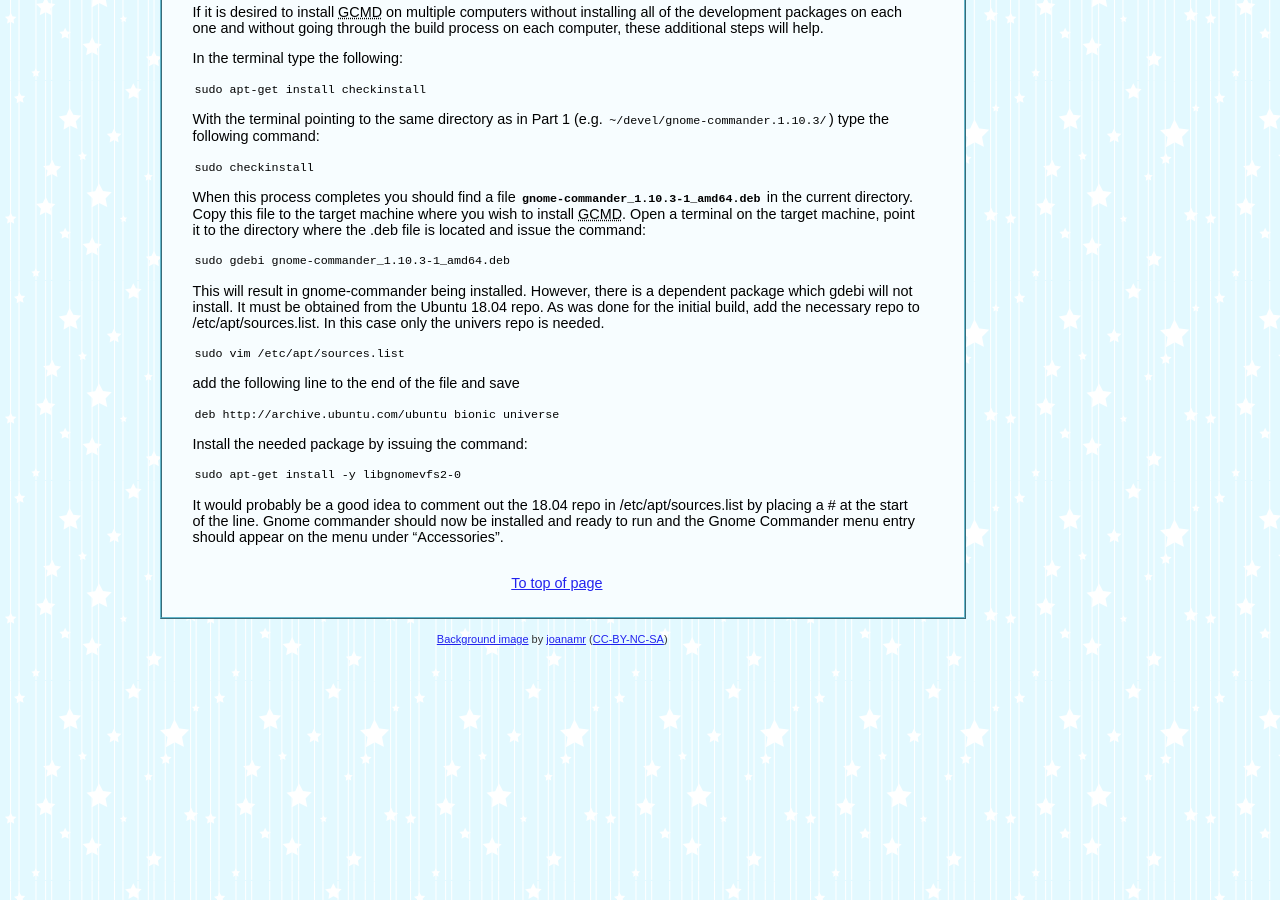
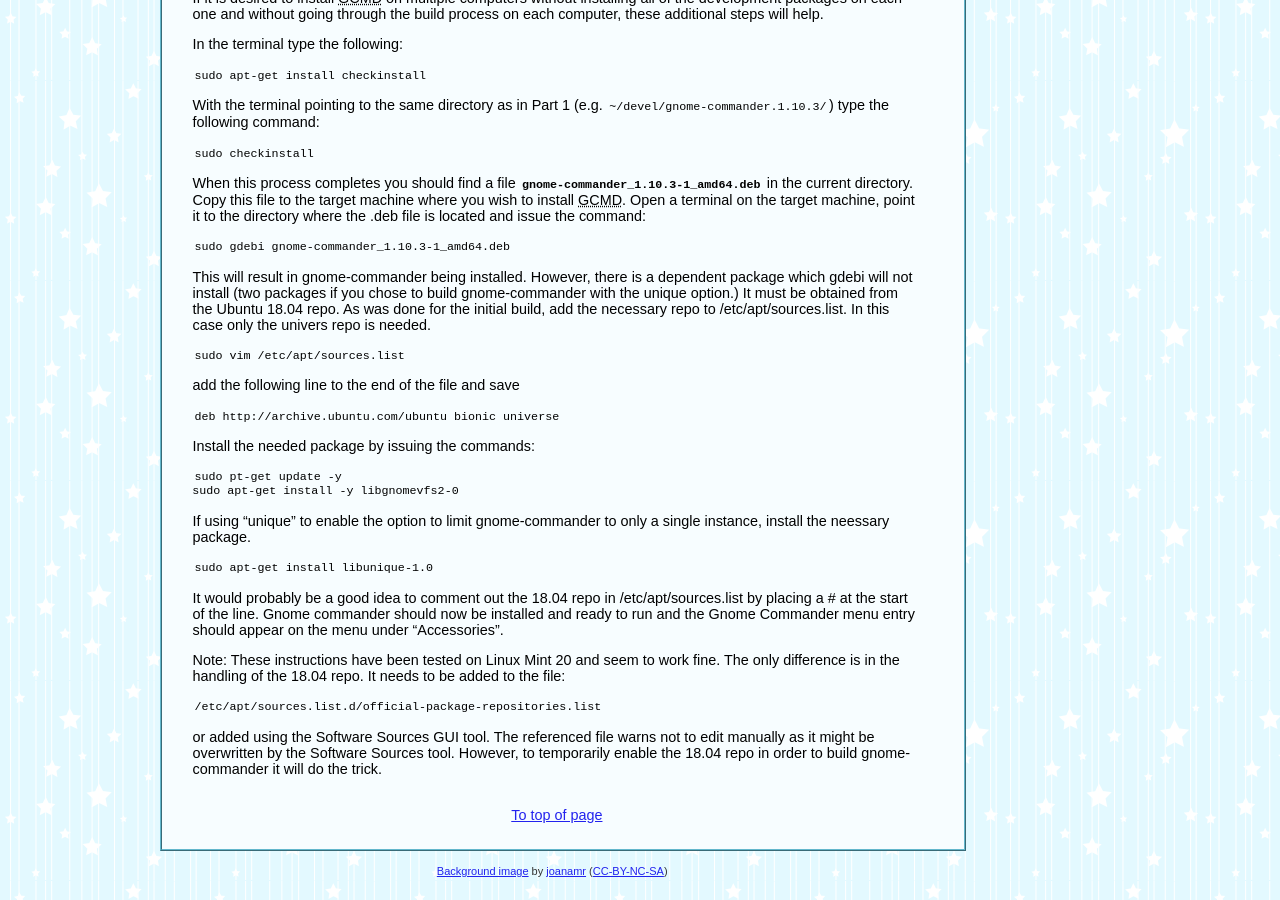
Before and after one commit to gcmd/gcmd.github.io, a Jekyll site: the page built from _posts/2021-01-25-Build-on-Ubuntu-2004.md, in a window 1280 px wide and 900 px high, scrolled down 1719 px. Built offline with Jekyll 4.4.1, drawn with Linux system fonts in a browser that asks for light colours; some of the changed text lies outside the part shown.

Commit message:
Update 2021-01-25-Build-on-Ubuntu-2004.md

````diff
--- a/_posts/2021-01-25-Build-on-Ubuntu-2004.md
+++ b/_posts/2021-01-25-Build-on-Ubuntu-2004.md
@@ -19,9 +19,9 @@
 The approach described below has been updated to work on Ubuntu Mate 20.04 on
 an Intel PC. The main issue is that several needed packages are not in the
 20.04 repositories. As a workaround it is possible to add the Ubuntu 18.04
-repos to Ubuntu 20.04 in order to install those packages in order to build
+repo to Ubuntu 20.04 in order to install those packages in order to build
 gnome-commander. Once this is done it is probably a good idea to disconnect
-from the Ubuntu 18.04 repos.
+from the Ubuntu 18.04 repo.
 
 ## Part 1 - Installation from source
 
@@ -30,17 +30,19 @@
 installation or to a new installation on a test computer or a virtual
 machine. Starting from scratch:
 
-Add the Ubuntu 18.04 repos by editing the sources.list file with vim or
+Add the Ubuntu 18.04 repo by editing the sources.list file with vim or
 your favorite text editor.
 
 ```
 sudo vim /etc/apt/sources.list
 ```
-add the following two lines to the end of the file and save
+
+add the following line to the end of the file and save
+
 ```
 deb http://archive.ubuntu.com/ubuntu bionic universe
-deb http://archive.ubuntu.com/ubuntu bionic multiverse
 ```
+
 Install the development environment by opening a terminal (command window) and
 executing these commands:
 
@@ -119,9 +121,11 @@
 add the following packag to the machine on which you are compiling the
 application:
 
+
 ```
 sudo apt-get install -y libunique-dev
 ```
+
 Once this is done it is necessary to run ./configure; make and sudo make
 install as described above. A new option will appear under Settings in
 Gnome Commander:
@@ -137,7 +141,9 @@
 
 ## Part 2 - Creating a deb file
 
-If it is desired to install GCMD on multiple computers without installing all of the development packages on each one and without going through the build process on each computer, these additional steps will help.
+If it is desired to install GCMD on multiple computers without installing
+all of the development packages on each one and without going through the
+build process on each computer, these additional steps will help.
 
 In the terminal type the following:
 
@@ -145,7 +151,9 @@
 sudo apt-get install checkinstall
 ```
 
-With the terminal pointing to the same directory as in Part 1 (e.g. ``` ~/devel/gnome-commander.1.10.3/ ```) type the following command:
+With the terminal pointing to the same directory as in Part 1
+(e.g. ``` ~/devel/gnome-commander.1.10.3/ ```) type the following command:
+
 
 ```
 sudo checkinstall
@@ -162,7 +170,8 @@
 ```
 
 This will result in gnome-commander being installed. However, there is a
-dependent package which gdebi will not install. It must be obtained from the
+dependent package which gdebi will not install (two packages if you chose to
+build gnome-commander with the unique option.) It must be obtained from the
 Ubuntu 18.04 repo. As was done for the initial build, add the necessary repo
 to /etc/apt/sources.list. In this case only the univers repo is needed.
 
@@ -174,16 +183,38 @@
 deb http://archive.ubuntu.com/ubuntu bionic universe
 ```
 
-Install the needed package by issuing the command:
+Install the needed package by issuing the commands:
 
 ```
+sudo pt-get update -y
 sudo apt-get install -y libgnomevfs2-0
 ```
+
+If using "unique" to enable the option to limit gnome-commander to only a
+single instance, install the neessary package.
+
+```
+sudo apt-get install libunique-1.0
+```
+
 It would probably be a good idea to comment out the 18.04 repo in
 /etc/apt/sources.list by placing a # at the start of the line.
 Gnome commander should now be installed and ready to run and the
 Gnome Commander menu entry should appear on the menu under
 "Accessories".
 
+Note:  These instructions have been tested on Linux Mint 20 and
+seem to work fine. The only difference is in the handling of the
+18.04 repo. It needs to be added to the file:
+
+```
+/etc/apt/sources.list.d/official-package-repositories.list
+```
+or added using the Software Sources GUI tool. The referenced file warns
+not to edit manually as it might be overwritten by the Software Sources
+tool. However, to temporarily enable the 18.04 repo in order to build
+gnome-commander it will do the trick.
+
+
 
 *[GCMD]: Gnome Commander
````
